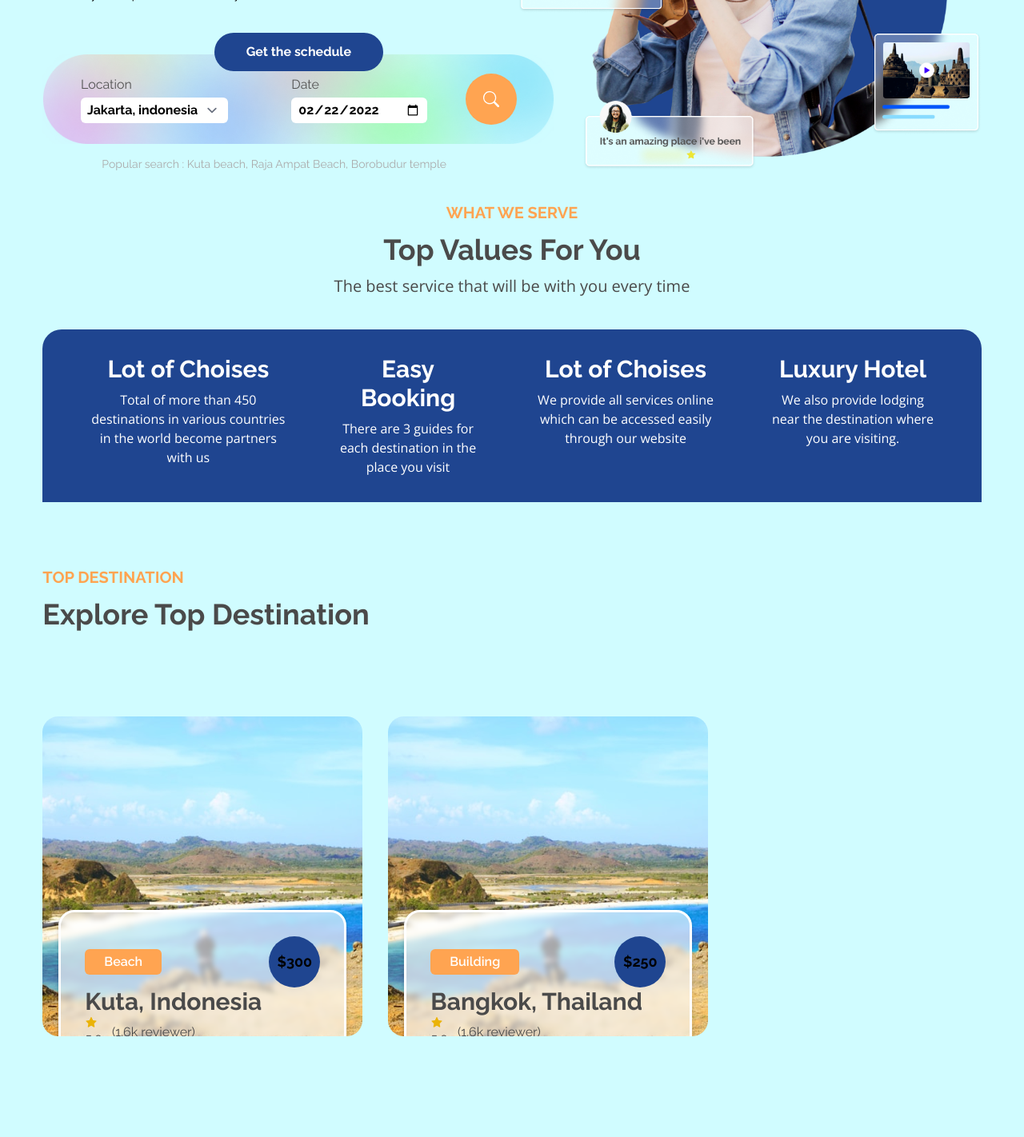
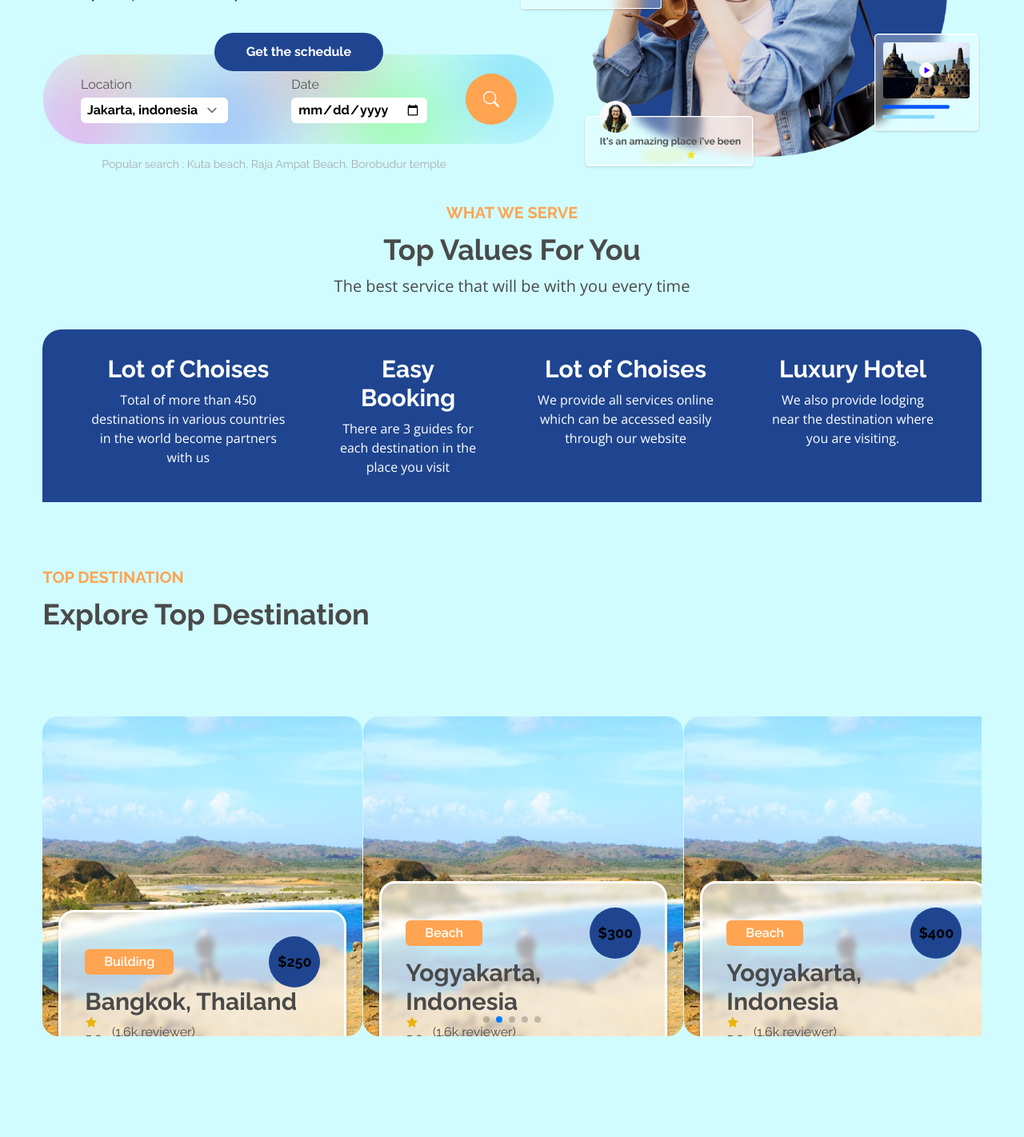
Before and after one commit to omsrg/travel-landingpage, a Next.js app: page / in a window 1280 px wide. Shown: the part 440-1862 px from the top of the page at 80% size. Built offline with nearby package versions, Linux system fonts and the light colour scheme.

Commit message:
added swiper to products components

```diff
--- a/package.json
+++ b/package.json
@@ -13,7 +13,8 @@
     "next": "12.1.0",
     "react": "17.0.2",
     "react-dom": "17.0.2",
-    "react-icons": "^4.3.1"
+    "react-icons": "^4.3.1",
+    "swiper": "^8.0.6"
   },
   "devDependencies": {
     "@types/node": "17.0.18",
--- a/src/components/Products/index.tsx
+++ b/src/components/Products/index.tsx
@@ -3,6 +3,12 @@ import Section from '../Section';
 import SectionHeading from '../section-heading';
 import ProductCard from './ProductCard';
 import ProductsItems from './ProductsItems';
+import { Swiper, SwiperSlide } from 'swiper/react';
+import { Autoplay, Pagination } from 'swiper';
+// Import Swiper styles
+import 'swiper/css';
+import 'swiper/css/autoplay';
+import 'swiper/css/pagination';
 
 export default function Products() {
 	return (
@@ -19,14 +25,29 @@ export default function Products() {
 				</div>
 
 				<ProductsItems>
+					<Swiper
+						modules={[Autoplay, Pagination]}
+						spaceBetween={30}
+						slidesPerView={3}
+						autoplay={{
+							delay: 2500,
+							disableOnInteraction: false,
+						}}
+						pagination={{
+							clickable: true,
+						}}
+					>
+						<SwiperSlide>
 							<ProductCard
 								category='Beach'
-						price={300}
+								price={100}
 								location='Kuta, Indonesia'
 								description='Lorem ipsum dolor sit amet consectetur adipisicing elit. Soluta adipisci qui
 								nesciunt totam vel nihil id est corporis voluptatum sunt.'
 							/>
+						</SwiperSlide>
 
+						<SwiperSlide>
 							<ProductCard
 								category='Building'
 								price={250}
@@ -34,7 +55,9 @@ export default function Products() {
 								description='Lorem ipsum dolor sit amet consectetur adipisicing elit. Soluta adipisci qui
 								nesciunt totam vel nihil id est corporis voluptatum sunt.'
 							/>
+						</SwiperSlide>
 
+						<SwiperSlide>
 							<ProductCard
 								category='Beach'
 								price={300}
@@ -42,6 +65,44 @@ export default function Products() {
 								description='Lorem ipsum dolor sit amet consectetur adipisicing elit. Soluta adipisci qui
 								nesciunt totam vel nihil id est corporis voluptatum sunt.'
 							/>
+						</SwiperSlide>
+						<SwiperSlide>
+							<ProductCard
+								category='Beach'
+								price={400}
+								location='Yogyakarta, Indonesia'
+								description='Lorem ipsum dolor sit amet consectetur adipisicing elit. Soluta adipisci qui
+								nesciunt totam vel nihil id est corporis voluptatum sunt.'
+							/>
+						</SwiperSlide>
+						<SwiperSlide>
+							<ProductCard
+								category='Beach'
+								price={500}
+								location='Yogyakarta, Indonesia'
+								description='Lorem ipsum dolor sit amet consectetur adipisicing elit. Soluta adipisci qui
+								nesciunt totam vel nihil id est corporis voluptatum sunt.'
+							/>
+						</SwiperSlide>
+						<SwiperSlide>
+							<ProductCard
+								category='Beach'
+								price={600}
+								location='Yogyakarta, Indonesia'
+								description='Lorem ipsum dolor sit amet consectetur adipisicing elit. Soluta adipisci qui
+								nesciunt totam vel nihil id est corporis voluptatum sunt.'
+							/>
+						</SwiperSlide>
+						<SwiperSlide>
+							<ProductCard
+								category='Beach'
+								price={700}
+								location='Yogyakarta, Indonesia'
+								description='Lorem ipsum dolor sit amet consectetur adipisicing elit. Soluta adipisci qui
+								nesciunt totam vel nihil id est corporis voluptatum sunt.'
+							/>
+						</SwiperSlide>
+					</Swiper>
 				</ProductsItems>
 			</div>
 		</Section>
--- a/src/components/hero/form-input/input-date.tsx
+++ b/src/components/hero/form-input/input-date.tsx
@@ -2,19 +2,15 @@ import * as React from 'react';
 import { BsFillCalendarFill } from 'react-icons/bs';
 
 export default function InputDate() {
-	const today = new Date();
-	const date = today.setDate(today.getDate());
-	const defaultValue = new Date(date).toISOString().split('T')[0];
+	// const today = new Date();
+	// const date = today.setDate(today.getDate());
+	// const defaultValue = new Date(date).toISOString().split('T')[0];
 	return (
 		<div className='relative flex items-center space-x-4'>
 			{/* <BsFillCalendarFill className='w-6 h-6 text-secondary-500' /> */}
 			<div className='date'>
 				<p className='mb-1 text-tundora-400'>Date</p>
-				<input
-					type='date'
-					defaultValue={defaultValue}
-					className='px-2 py-1 w-max font-bold rounded-md focus:ring-0 border-0'
-				/>
+				<input type='date' className='px-2 py-1 w-max font-bold rounded-md focus:ring-0 border-0' />
 			</div>
 		</div>
 	);
```
Also changed, not shown: 1 other file (tests, documents, lock files or other folders). Lines whose indentation alone changed are shown as unchanged.
